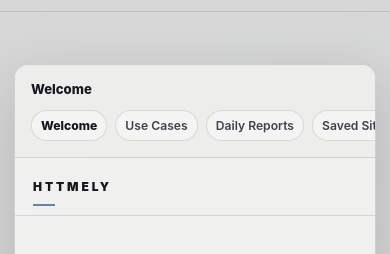
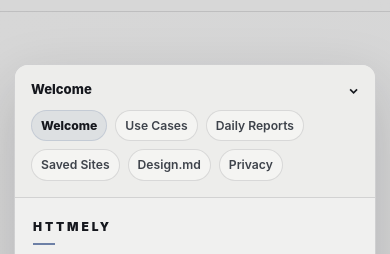
Before and after one commit to dot-RealityTest/HTMELLY, a plain HTML site: page docs/index.html in a window 390 px wide. Shown: the part 64-318 px from the top of the page. Drawn offline with Linux system fonts and the light colour scheme.

Commit message:
docs: polish responsive hero places

```diff
--- a/docs/index.html
+++ b/docs/index.html
@@ -633,23 +633,56 @@
       }
 
       .hero-sidebar {
+        align-items: center;
         border-bottom: 1px solid var(--line);
         border-right: 0;
-        padding: 20px;
+        display: grid;
+        gap: 16px;
+        grid-template-columns: minmax(128px, 0.28fr) minmax(0, 1fr) auto;
+        justify-content: initial;
+        padding: 17px 24px;
+      }
+
+      .hero-sidebar > div:first-child {
+        display: contents;
+      }
+
+      .hero-sidebar-title {
+        align-items: center;
+        border-right: 1px solid var(--line);
+        gap: 12px;
+        margin-bottom: 0;
+        padding-right: 16px;
       }
 
       .hero-nav-list {
-        display: grid;
-        gap: 8px 14px;
-        grid-template-columns: repeat(2, minmax(0, 1fr));
+        display: flex;
+        flex-wrap: wrap;
+        gap: 8px;
       }
 
       .hero-nav-list li {
+        background: rgba(248, 248, 246, 0.62);
+        border: 1px solid transparent;
+        border-radius: 999px;
+        font-size: 0.84rem;
         margin-bottom: 0;
+        padding: 5px 10px;
+      }
+
+      .hero-nav-list li:first-child {
+        background: rgba(109, 128, 166, 0.12);
+        border-color: rgba(109, 128, 166, 0.22);
       }
 
       .hero-sidebar-foot {
-        margin-top: 20px;
+        background: rgba(248, 248, 246, 0.48);
+        border: 1px solid var(--line);
+        border-radius: 999px;
+        gap: 11px;
+        justify-content: center;
+        margin-top: 0;
+        padding: 5px 9px;
       }
 
       .hero-reader {
@@ -706,9 +739,15 @@
         padding: 14px 16px;
       }
 
+      .hero-sidebar > div:first-child {
+        display: block;
+      }
+
       .hero-sidebar-title {
+        border-right: 0;
         font-size: 0.82rem;
         margin-bottom: 10px;
+        padding-right: 0;
       }
 
       .hero-nav-list {
```
Also changed, not shown: release-docs/screenshots/landing-mobile.png.
